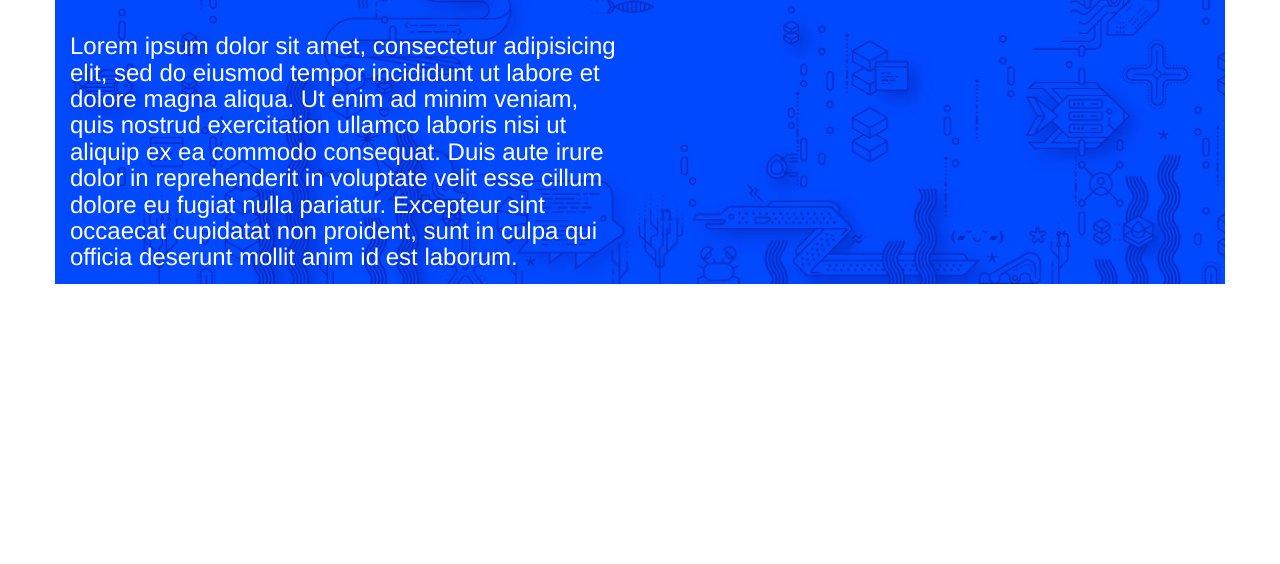
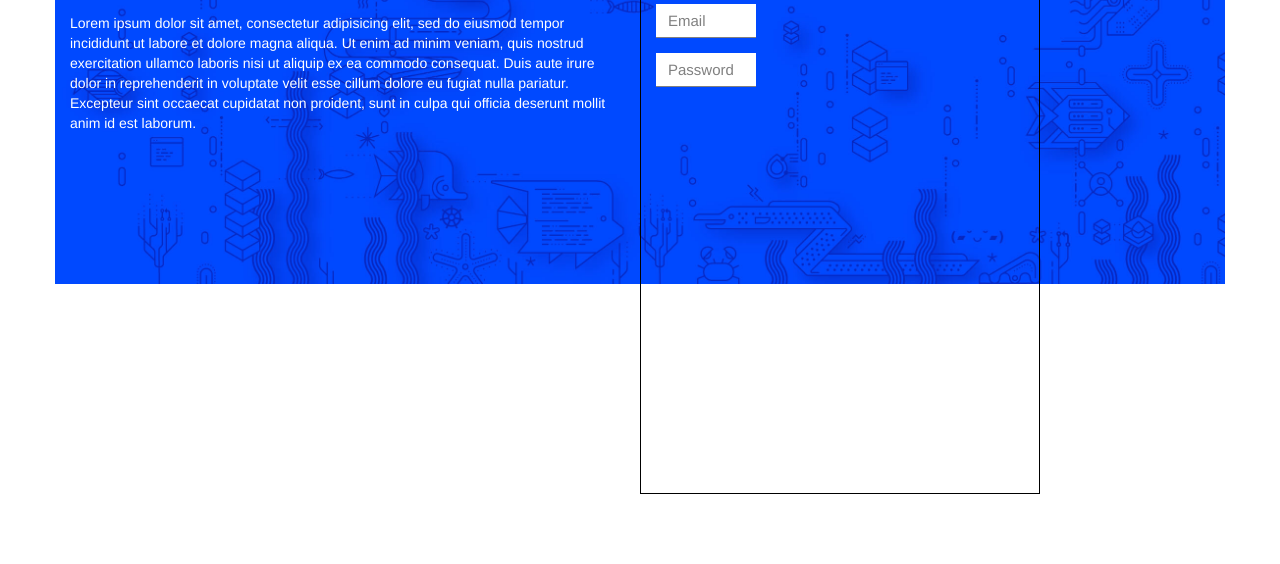
Before and after one commit to adele-recubini/html-css-digitalocean, a plain HTML site: page index.html in a window 1280 px wide. Shown: the part 236-800 px from the top of the page. Drawn offline with nearby package versions, Linux system fonts and the light colour scheme.

Commit message:
costruzione seconda colonna

```diff
--- a/css/style.css
+++ b/css/style.css
@@ -16,7 +16,34 @@
   background-size: cover;
 }
 
-h1, h3{
+.what{
   text-align: left;
   color: white;
 }
+.credenziali{
+ height: 600px;
+ width: 400px;
+ border: 1px solid black;
+ text-align: center;
+ margin-top: 10px;
+}
+
+/* form */
+
+.form{
+  width: 100px;
+
+}
+
+.my-form ::placeholder{
+  color:grey;
+  font-size: 15px;
+}
+.form-control{
+  border:none;
+  box-shadow: none;
+}
+.form-control{
+  border-bottom: 1px solid grey;
+  border-radius: 0px;
+  }
--- a/index.html
+++ b/index.html
@@ -42,12 +42,25 @@
        <div class="row bg">
          <div class="col-xs-12">
            <div class="row">
-             <div class="col-xs-6">
+             <div class=" what col-xs-6">
                <h1>The simplest cloud pltform for developers e team </h1><br>
-               <h3>Lorem ipsum dolor sit amet, consectetur adipisicing elit, sed do eiusmod tempor incididunt ut labore et dolore magna aliqua. Ut enim ad minim veniam, quis nostrud exercitation ullamco laboris nisi ut aliquip ex ea commodo consequat. Duis aute irure dolor in reprehenderit in voluptate velit esse cillum dolore eu fugiat nulla pariatur. Excepteur sint occaecat cupidatat non proident, sunt in culpa qui officia deserunt mollit anim id est laborum.</h3>
+               <p>Lorem ipsum dolor sit amet, consectetur adipisicing elit, sed do eiusmod tempor incididunt ut labore et dolore magna aliqua. Ut enim ad minim veniam, quis nostrud exercitation ullamco laboris nisi ut aliquip ex ea commodo consequat. Duis aute irure dolor in reprehenderit in voluptate velit esse cillum dolore eu fugiat nulla pariatur. Excepteur sint occaecat cupidatat non proident, sunt in culpa qui officia deserunt mollit anim id est laborum.</p>
              </div>
-             <div class="col-xs-6">
-               Lorem ipsum dolor sit amet, consectetur adipisicing elit, sed do eiusmod tempor incididunt ut labore et dolore magna aliqua. Ut enim ad minim veniam, quis nostrud exercitation ullamco laboris nisi ut aliquip ex ea commodo consequat. Duis aute irure dolor in reprehenderit in voluptate velit esse cillum dolore eu fugiat nulla pariatur. Excepteur sint occaecat cupidatat non proident, sunt in culpa qui officia deserunt mollit anim id est laborum.
+             <div class="credenziali col-xs-6">
+              <h2>Deply your app in second</h2>
+              <h3>Get started now</h3>
+              <form class="form">
+                <div class="form-group my-form">
+                  <input type="name" class="form-control" id="exampleInputemail" placeholder="Email">
+                </div>
+                <div class="form-group my-form">
+                 <input type="password" class="form-control" id="exampleInputPassword1" placeholder="Password">
+                </div>
+              </form>
+
+
+
+
              </div>
 
            </div>
```
